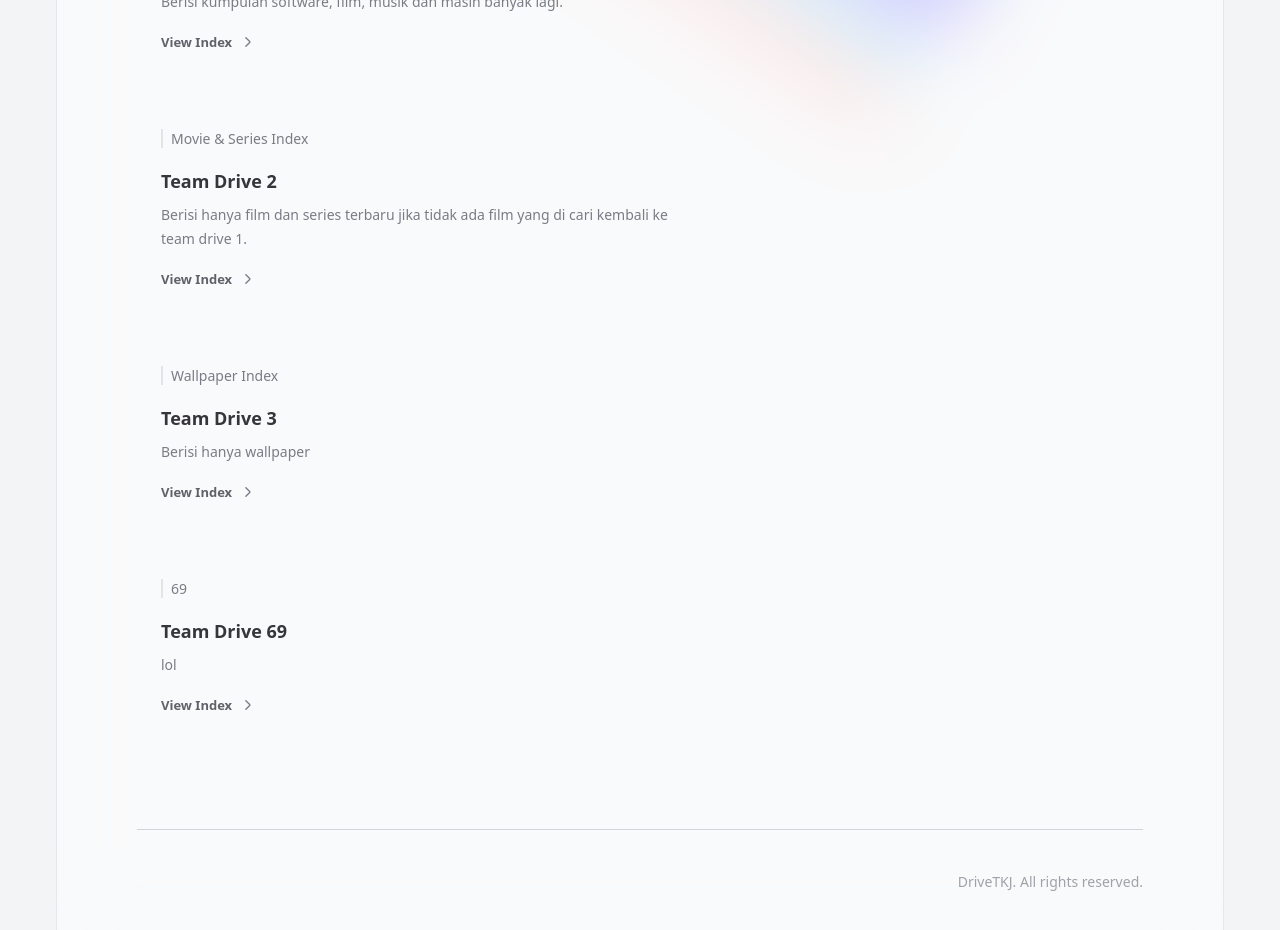
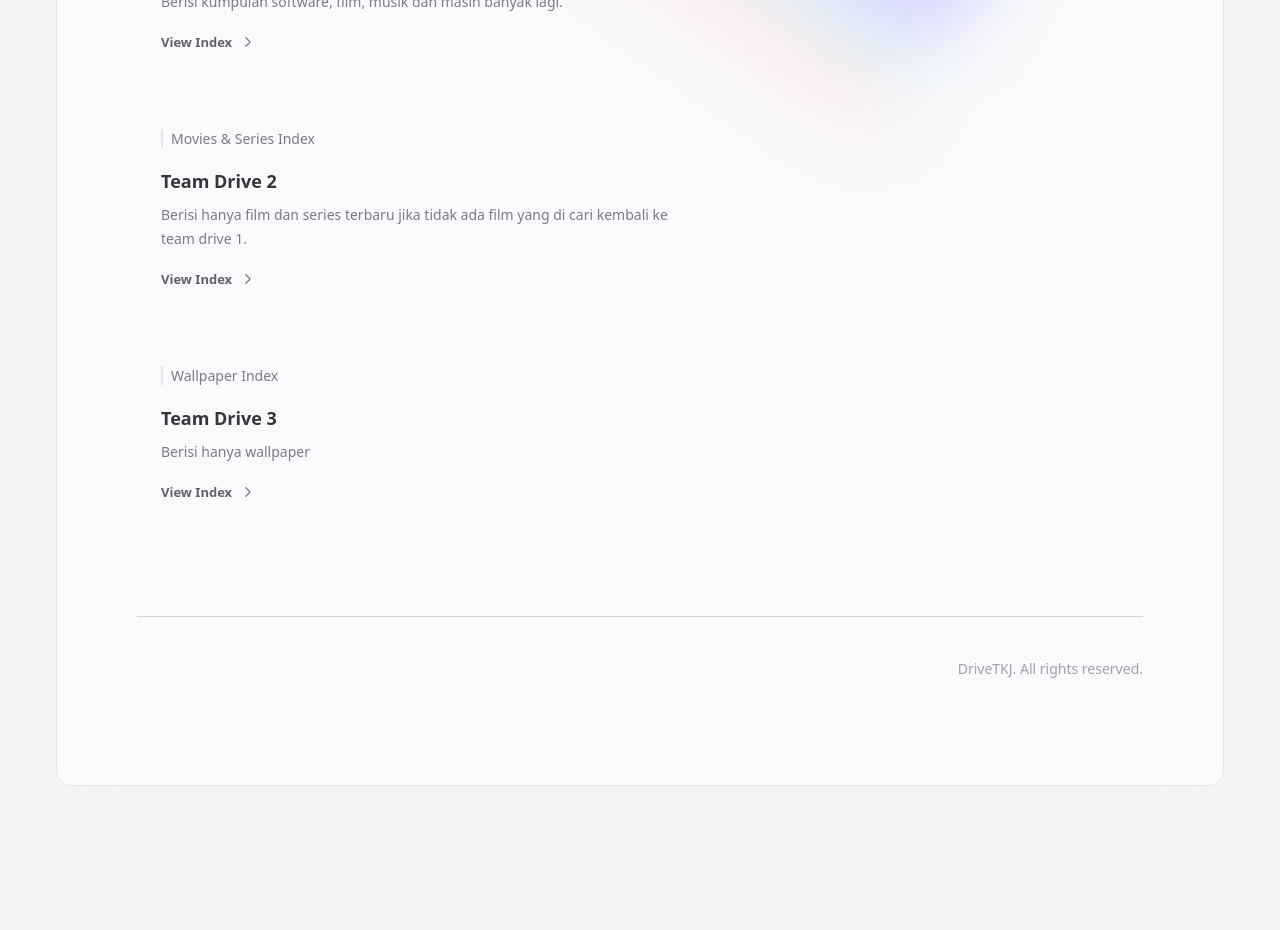
Before and after one commit to NoobsMaster69/aioindexkj, a Next.js app: page / in a window 1280 px wide. Shown: the part 620-1550 px from the top of the page. After the commit the page ends 1406 px from the top, so only its background shows below. Built offline with nearby package versions, Linux system fonts and the light colour scheme.

Commit message:
Update Home.js

```diff
--- a/components/Moleculs/Home/Home.js
+++ b/components/Moleculs/Home/Home.js
@@ -33,26 +33,20 @@ const Project = () => {
     {
       title: "Team Drive 1 ",
       desc: "Berisi kumpulan software, film, musik dan masih banyak lagi.",
-      link: "https://latest.12tkj2gay.workers.dev/Data/",
+      link: "https://drivekj.tech/0:/Data",
       date: "Aio Index",
     },
     {
       title: "Team Drive 2",
       desc: "Berisi hanya film dan series terbaru jika tidak ada film yang di cari kembali ke team drive 1.",
-      link: "https://drivekjeh.me/0:/",
-      date: "Movie & Series Index",
+      link: "https://drivekj.tech/0:/Data/",
+      date: "Movies & Series Index",
     },
     {
       title: "Team Drive 3",
       desc: "Berisi hanya wallpaper",
       link: "https://drive.google.com/drive/u/1/folders/1Us0SXGclrsJd8Tnj3-XwrLnj3e6apskE",
       date: "Wallpaper Index",
-    },
-    {
-      title: "Team Drive 69",
-      desc: "lol",
-      link: "apacoba",
-      date: "69",
     },
   ];
 
```
